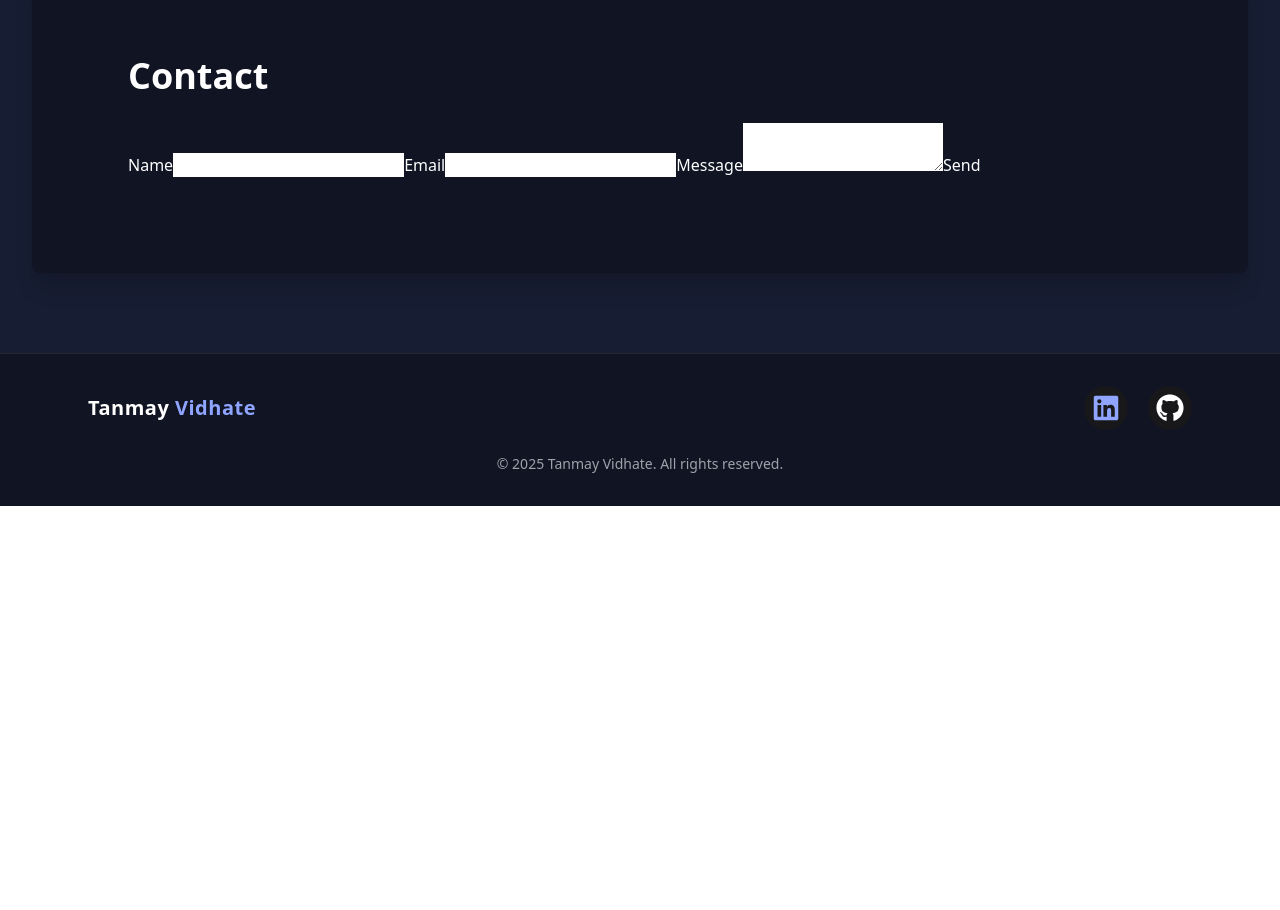
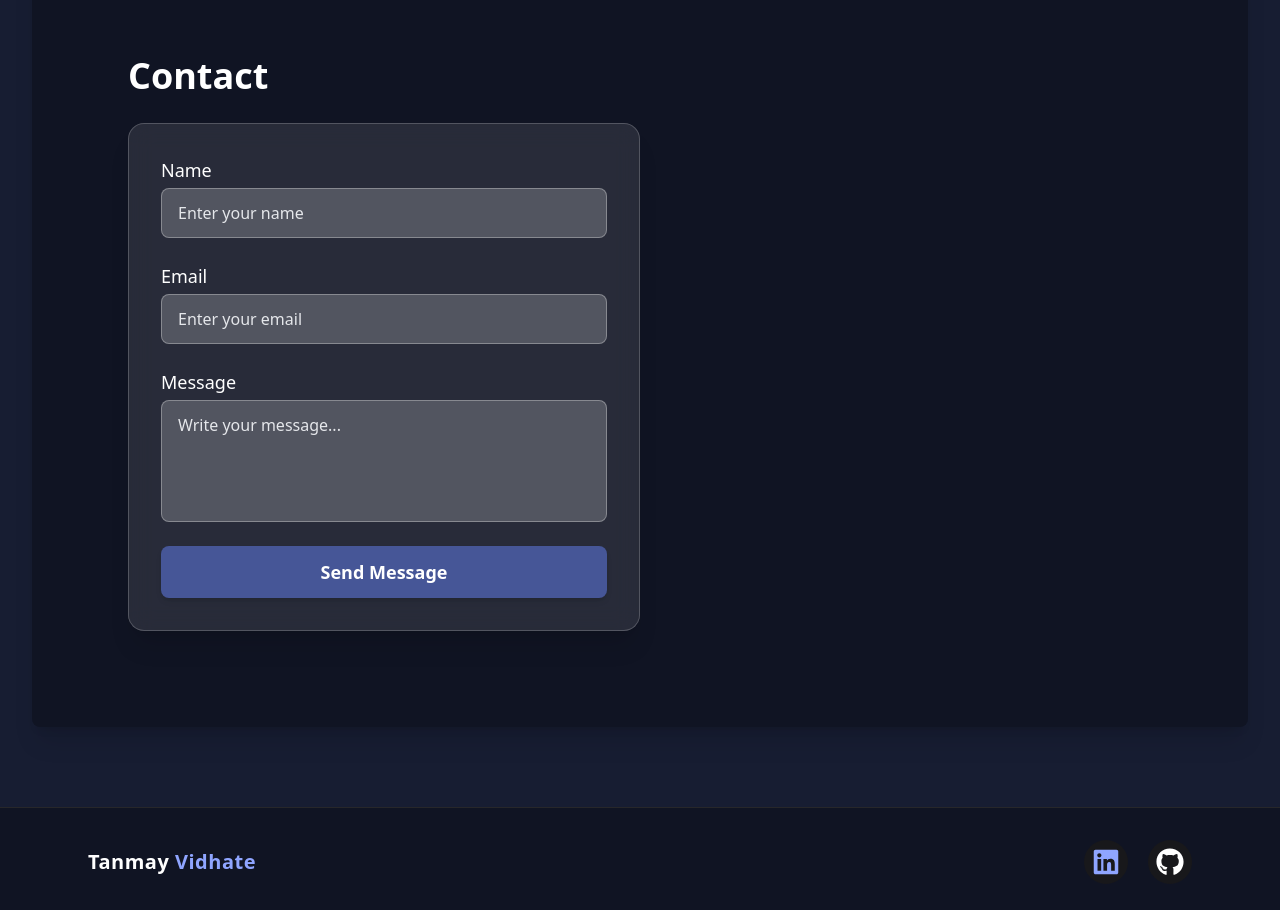
Before and after one commit to TanmayVidhate/Portfolio, a React (Vite) app: page / in a window 1280 px wide. Shown: the part 2400-3310 px from the top of the page. Before the commit the page ends 2906 px from the top, so only its background shows below. Built offline with nearby package versions, Linux system fonts and the light colour scheme.

Commit message:
add emailjs

```diff
--- a/src/Components/Form.jsx
+++ b/src/Components/Form.jsx
@@ -22,15 +22,63 @@ const Form = () => {
     };
 
     return (
-    <form ref={form} onSubmit={sendEmail}>
-      <label>Name</label>
-      <input type="text" name="user_name" />
-      <label>Email</label>
-      <input type="email" name="user_email" />
-      <label>Message</label>
-      <textarea name="message" />
-      <input type="submit" value="Send" />
+        <form
+            ref={form}
+            onSubmit={sendEmail}
+            className="w-full max-w-lg bg-white/10 backdrop-blur-md border border-white/20 p-8 rounded-2xl shadow-xl text-white space-y-6"
+        >
+            {/* NAME */}
+            <div className="flex flex-col">
+                <label className="text-lg mb-1">Name</label>
+                <input
+                    type="text"
+                    name="user_name"
+                    className="px-4 py-3 rounded-lg bg-white/20 border border-white/30
+                 focus:outline-none focus:border-[#8FA5FF] focus:ring-2 focus:ring-[#8FA5FF]
+                 text-white placeholder-gray-200"
+                    placeholder="Enter your name"
+                    required
+                />
+            </div>
+
+            {/* EMAIL */}
+            <div className="flex flex-col">
+                <label className="text-lg mb-1">Email</label>
+                <input
+                    type="email"
+                    name="user_email"
+                    className="px-4 py-3 rounded-lg bg-white/20 border border-white/30
+                 focus:outline-none focus:border-[#8FA5FF] focus:ring-2 focus:ring-[#8FA5FF]
+                 text-white placeholder-gray-200"
+                    placeholder="Enter your email"
+                    required
+                />
+            </div>
+
+            {/* MESSAGE */}
+            <div className="flex flex-col">
+                <label className="text-lg mb-1">Message</label>
+                <textarea
+                    name="message"
+                    rows="4"
+                    className="px-4 py-3 rounded-lg bg-white/20 border border-white/30
+                 focus:outline-none focus:border-[#8FA5FF] focus:ring-2 focus:ring-[#8FA5FF]
+                 text-white placeholder-gray-200 resize-none"
+                    placeholder="Write your message..."
+                    required
+                ></textarea>
+            </div>
+
+            {/* SEND BUTTON */}
+            <button
+                type="submit"
+                className="w-full bg-[#465697] hover:bg-[#5f6dc4] transition duration-300
+               py-3 rounded-lg text-lg font-semibold shadow-md hover:shadow-lg"
+            >
+                Send Message
+            </button>
         </form>
+
     );
 };
 
```
Lines whose indentation alone changed are shown as unchanged.
